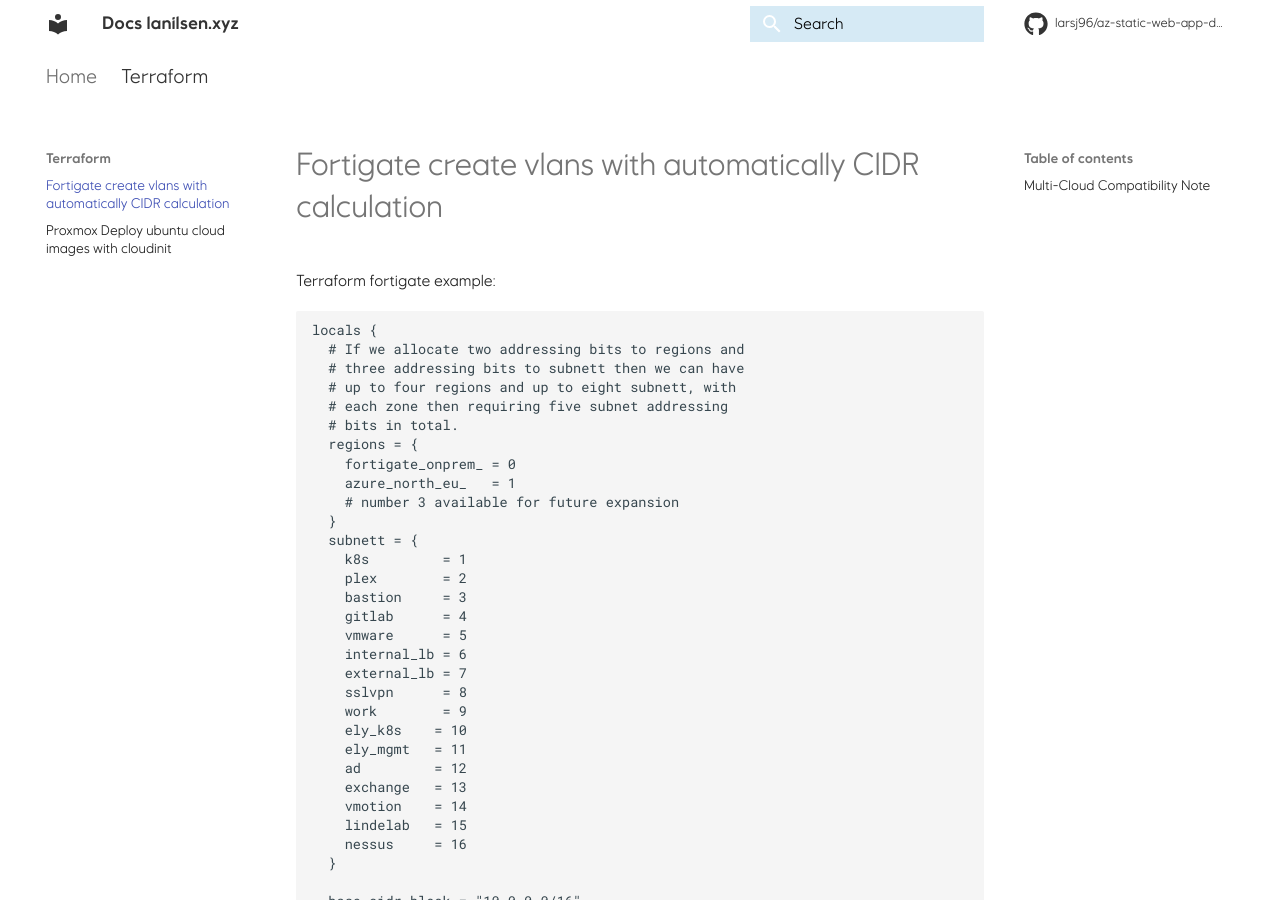
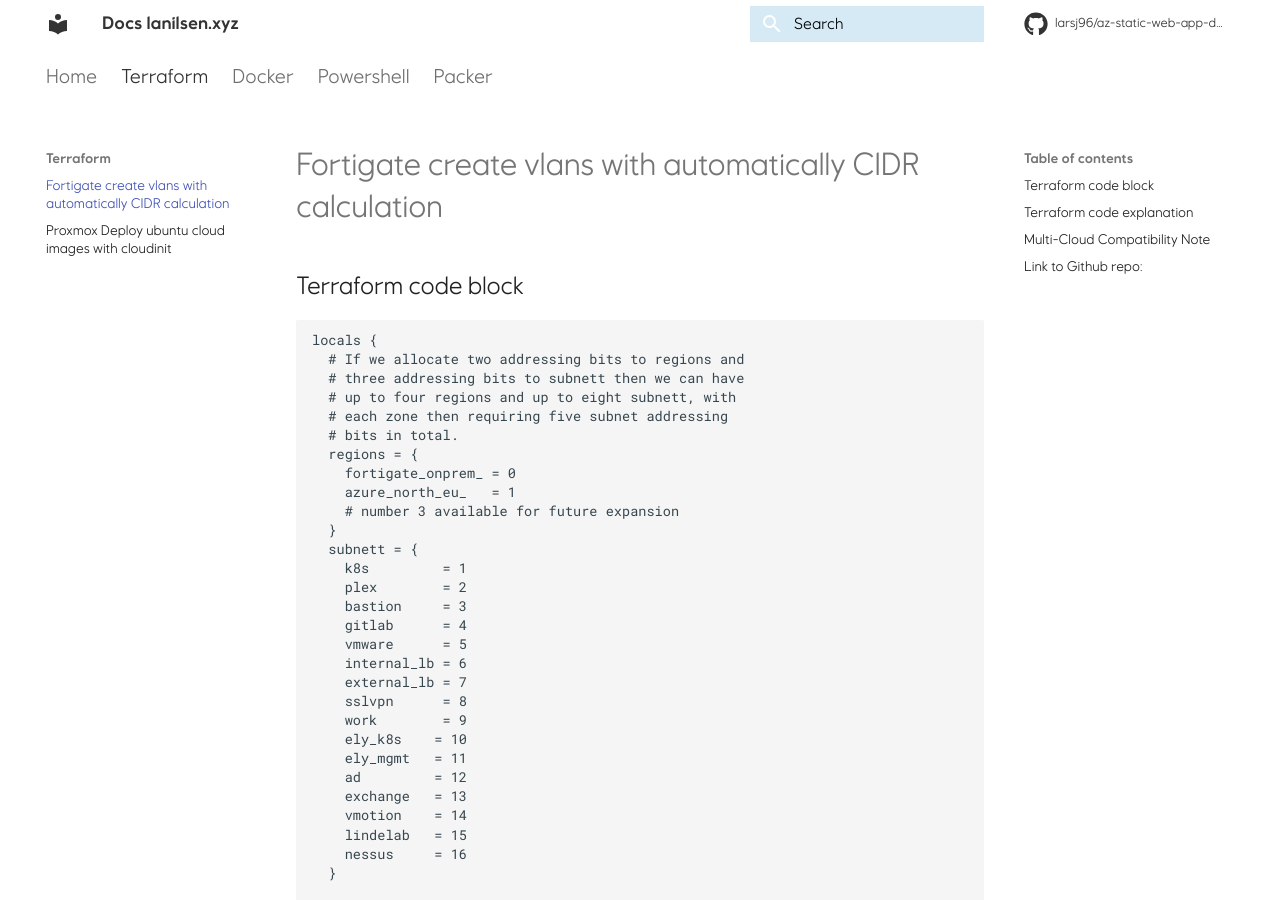
Before and after one commit to larsj96/az-static-web-app-docs, an MkDocs documentation site: the page built from docs/source/Terraform/fortigate.md, in a window 1280 px wide and 900 px high. Built offline with MkDocs 1.6.1 and Material for MkDocs 9.7.7, drawn with Linux system fonts in a browser that asks for light colours; comment, search, counter and statistics services are not loaded; some of the changed text lies outside the part shown.

Commit message:
added documentation for the fortigate code

````diff
--- a/docs/source/Terraform/fortigate.md
+++ b/docs/source/Terraform/fortigate.md
@@ -1,6 +1,7 @@
 
 
-Terraform fortigate example:
+
+## Terraform code block
 
 ```
 
@@ -75,6 +76,7 @@ resource "fortios_system_interface" "vlan_cidr_calc" {
 ```
 ![Fortigate Picture ](Fortigate_vlans.png "Vlans in fortigate created by the terraform code")
 
+## Terraform code explanation
 This Terraform code dynamically calculates and assigns CIDR blocks and VLAN IDs for different regions and subnets, specifically targeting the FortiGate firewall interfaces. Let's break down what it does:
 
 1. **Locals Block:**
@@ -104,3 +106,7 @@ In summary, this Terraform code dynamically calculates and assigns CIDR blocks a
 ## Multi-Cloud Compatibility Note
 
 This Terraform code is designed to be cloud-agnostic, meaning it can be used across multiple cloud platforms such as Azure, AWS, OpenStack, and even VMware environments by configuring port groups. This flexibility enables consistent and scalable network configuration regardless of the underlying cloud infrastructure, ensuring seamless deployment and management across heterogeneous environments.
+
+
+## Link to Github repo:
+https://github.com/larsj96/terraform_fortigate
--- a/mkdocs.yml
+++ b/mkdocs.yml
@@ -91,7 +91,20 @@ plugins:
 
 # Main navigation menu, edit to create your sub menu; retain main menu.
 nav:
-  - Home:             README.md
+  - Home: README.md
   - Terraform:
-    - Fortigate create vlans with automatically CIDR calculation:         source/Terraform/fortigate.md
-    - Proxmox Deploy ubuntu cloud images with cloudinit:           source/Terraform/proxmox_ubuntu.md
+      - Fortigate create vlans with automatically CIDR calculation: source/Terraform/fortigate.md
+      - Proxmox Deploy ubuntu cloud images with cloudinit: source/Terraform/proxmox_ubuntu.md
+  - Docker:
+      - placeholder : # Main navigation menu, edit to create your sub menu; retain main menu.
+nav:
+  - Home: README.md
+  - Terraform:
+      - Fortigate create vlans with automatically CIDR calculation: source/Terraform/fortigate.md
+      - Proxmox Deploy ubuntu cloud images with cloudinit: source/Terraform/proxmox_ubuntu.md
+  - Docker:
+      - placeholder: source/404/placeholder.md
+  - Powershell:
+      - PFsense Rest Api Powershell Module: source/Powershell/PFsenseModule.md
+  - Packer:
+      - VShere Windows CIS level 1: source/Packer/Vsphere_cis1.md
````
